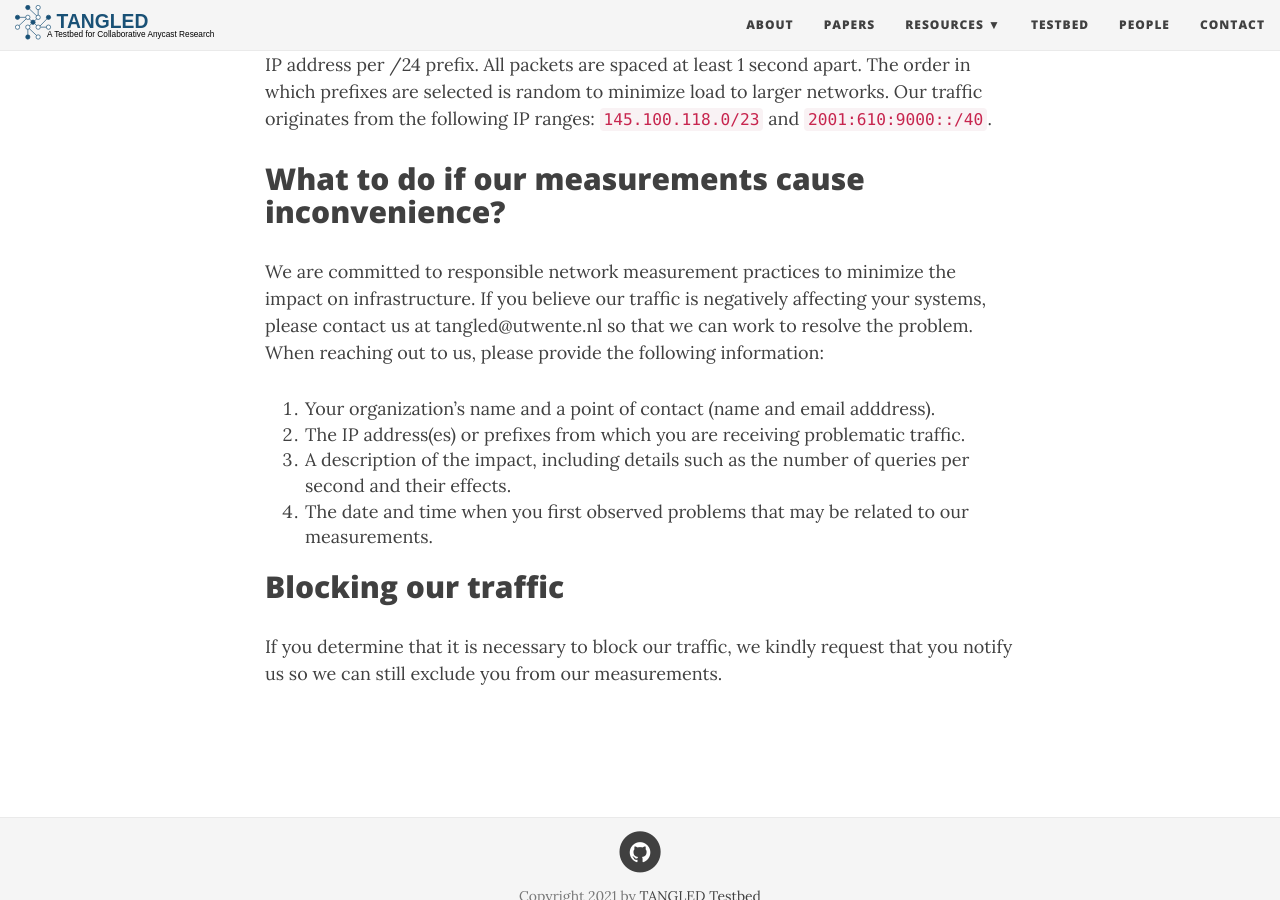
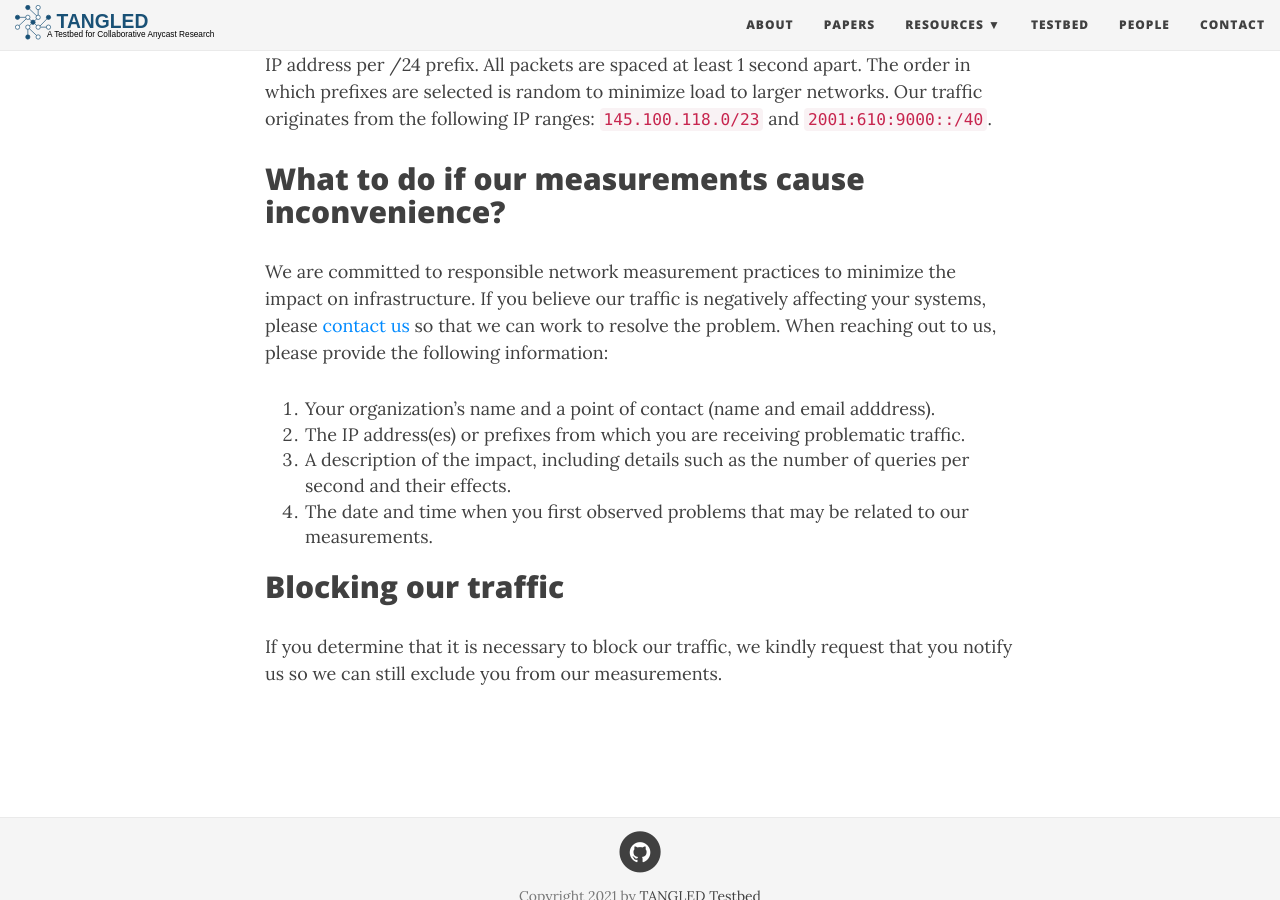
Before and after one commit to tangledsite/tangledsite.github.io, a Jekyll site: the page built from traffic.md, in a window 1280 px wide and 900 px high, scrolled down 537 px. Built offline with Jekyll 4.4.1, drawn with Linux system fonts in a browser that asks for light colours; nearby versions of some CDN libraries.

Commit message:
Update traffic.md

```diff
--- a/traffic.md
+++ b/traffic.md
@@ -15,7 +15,7 @@ Our traffic originates from the following IP ranges: `145.100.118.0/23` and `200
 
 ## What to do if our measurements cause inconvenience?
 
-We are committed to responsible network measurement practices to minimize the impact on infrastructure. If you believe our traffic is negatively affecting your systems, please contact us at tangled@utwente.nl so that we can work to resolve the problem. When reaching out to us, please provide the following information:
+We are committed to responsible network measurement practices to minimize the impact on infrastructure. If you believe our traffic is negatively affecting your systems, please [contact us](/contact) so that we can work to resolve the problem. When reaching out to us, please provide the following information:
 
 1. Your organization's name and a point of contact (name and email adddress).
 2. The IP address(es) or prefixes from which you are receiving problematic traffic.
```
